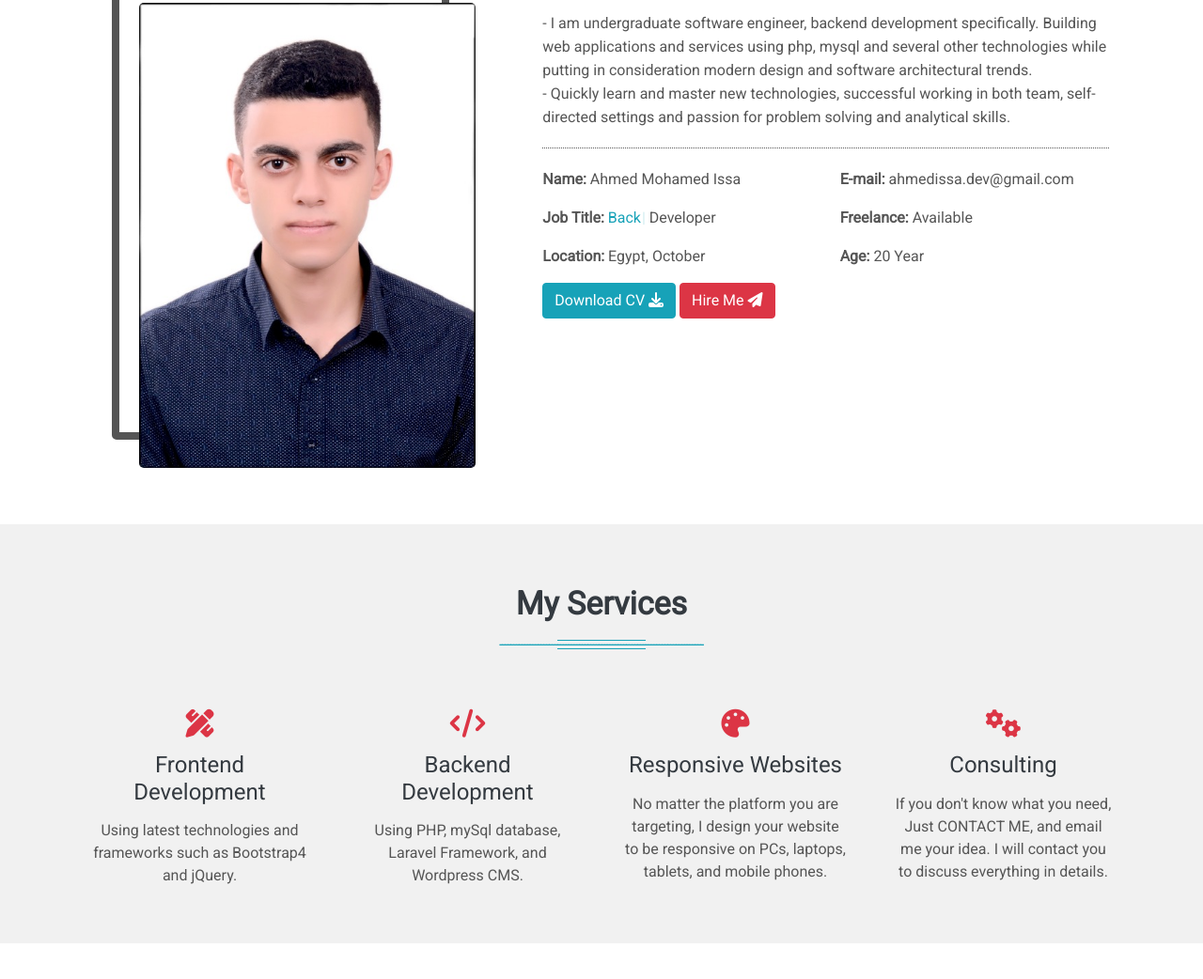
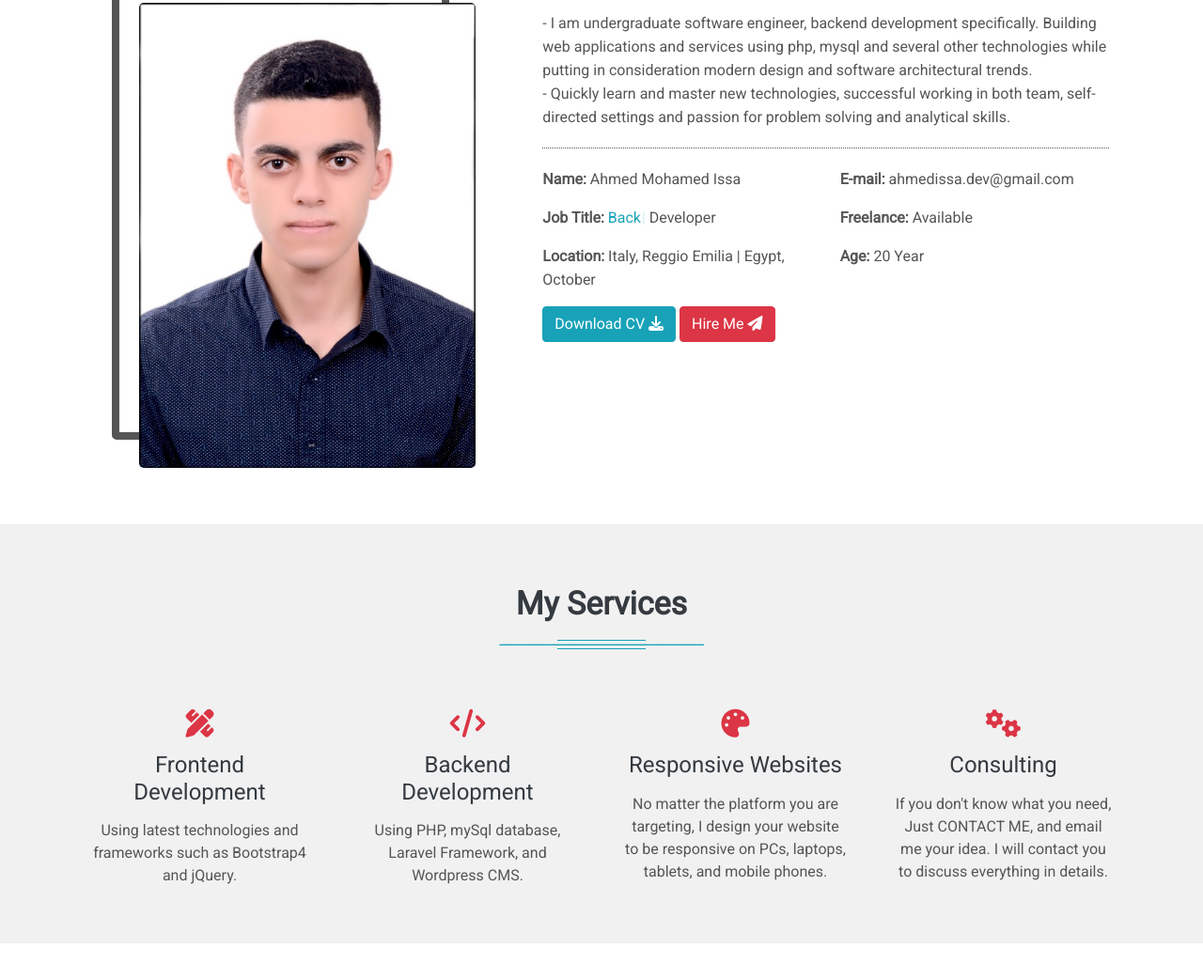
Before and after one commit to AhmedIssa11/AhmedIssa11.github.io, a plain HTML site: page index.html in a window 1280 px wide. Shown: the part 919-1961 px from the top of the page at 94% size. Drawn offline with Linux system fonts and the light colour scheme.

Commit message:
Update index.html

```diff
--- a/index.html
+++ b/index.html
@@ -92,7 +92,7 @@
                         <p><span class="font-weight-bold">Name: </span>Ahmed Mohamed Issa</p>
                         <p><span class="font-weight-bold">Job Title: </span> <span class="text-info" id="word2"></span>
                             Developer</p>
-                        <p><span class="font-weight-bold">Location: </span>Egypt, October</p>
+                        <p><span class="font-weight-bold">Location: </span>Italy, Reggio Emilia | Egypt, October</p>
                     </div>
                     <div class="col-sm-6">
                         <p><span class="font-weight-bold">E-mail: </span>ahmedissa.dev@gmail.com</p>
```
